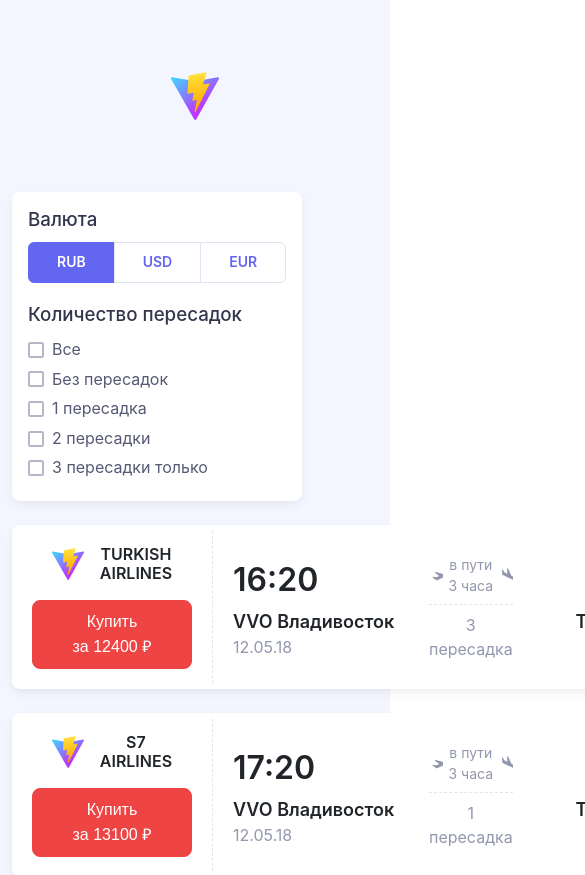
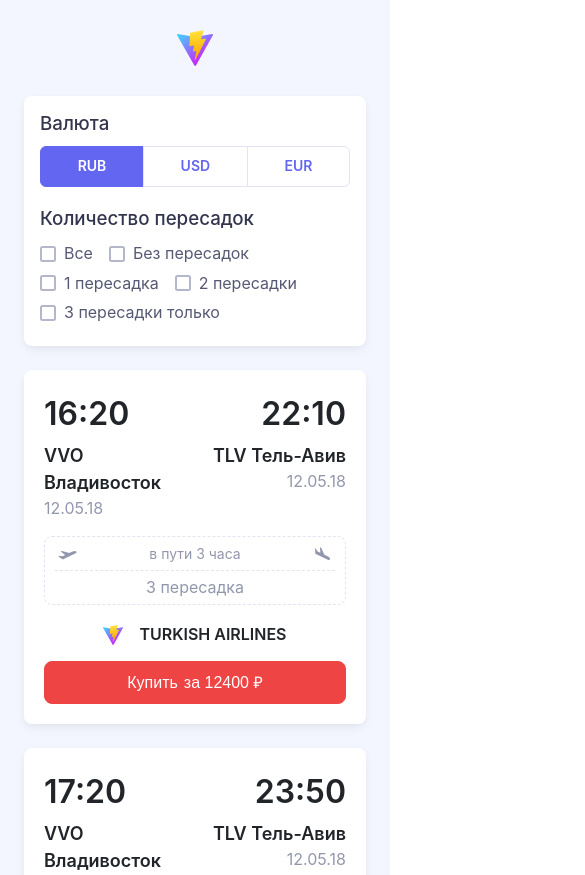
Before and after one commit to uzunhair/test-ticket, a React (Vite) app: page /tickets in a window 390 px wide. Shown: the top 875 px of the page, 585 px wide, since content can reach past the window. Built offline with nearby package versions, Linux system fonts and the light colour scheme.

Commit message:
Добавил адаптивность

```diff
--- a/src/pages/TicketsPage/TicketsPage.module.scss
+++ b/src/pages/TicketsPage/TicketsPage.module.scss
@@ -1,16 +1,21 @@
 .layout {
-  padding-top: 3rem;
-  padding-bottom: 3rem;
+  --gutter: 1.5rem;
+  @media (min-width: 992px) {
+    --gutter: 3rem;
+  }
+
+  padding-top: var(--gutter);
+  padding-bottom: var(--gutter);
 }
 
 .container {
   width: 100%;
-  padding-right: calc(var(--gutter-x)* .5);
-  padding-left: calc(var(--gutter-x)* .5);
+  padding-right: var(--gutter-x);
+  padding-left: var(--gutter-x);
   margin-right: auto;
   margin-left: auto;
 
-  @media (min-width: 1024px) {
+  @media (min-width: 992px) {
     max-width: 1280px;
   }
 }
@@ -34,11 +39,11 @@
 }
 
 .logo {
-  height: 6em;
-  padding: 1.5em;
+  height: calc(var(--gutter) * 2);
+  padding: calc(var(--gutter) * 0.25);
   will-change: filter;
   transition: filter 300ms;
-  margin-bottom: 3rem;
+  margin-bottom: var(--gutter);
 }
 
 .logo:hover {
--- a/src/shared/ui/Ticket/Ticket.module.scss
+++ b/src/shared/ui/Ticket/Ticket.module.scss
@@ -5,31 +5,54 @@
   border-radius: var(--card-border-radius);
   box-shadow: 0 0.275rem 0.75rem -0.0625rem rgba(11, 15, 25, 0.06), 0 0.125rem 0.4rem -0.0625rem rgba(11, 15, 25, 0.03);
   padding: 1.25rem;
-  min-height: 164px;
+  flex-direction: column-reverse;
+
+  @media (min-width: 992px) {
+    flex-direction: row;
+  }
 }
 
 .divider {
+  display: none;
+
+  @media (min-width: 992px) {
+    display: block;
     border-right: 1px dashed var(--border-color);
     margin-top: -14px;
     margin-bottom: -14px;
   }
+}
 
 .action {
   display: flex;
-  flex-direction: column;
+  gap: 1rem;
+  flex-wrap: wrap;
+  justify-content: center;
+
+  @media (min-width: 576px) {
+    justify-content: space-between;
+  }
+
+  @media (min-width: 992px) {
+    width: 160px;
+    height: 100%;
     align-items: center;
     justify-content: center;
-  gap: 1rem;
-  width: 160px;
-  height: 100%;
+    flex-direction: column;
+  }
 }
 
 .body {
   flex: 1 1 auto;
   display: flex;
+  gap: 1rem;
+  flex-wrap: wrap;
+
+  @media (min-width: 768px) {
+    flex-direction: row;
     align-items: center;
-  gap: 1rem;
     justify-content: space-between;
+  }
 }
 
 .company {
@@ -43,7 +66,10 @@
   line-height: 1.2;
 
   .companyFit {
+
+    @media (min-width: 992px) {
       flex: 0 0 0;
+    }
   }
 
   span {
@@ -52,12 +78,17 @@
   }
 }
 
+.logo {
+  width: 1.25rem;
+}
+
 .btn {
   display: inline-flex;
   align-items: center;
   justify-content: center;
   color: #fff;
   width: 100%;
+  gap: 3px;
   background-color: #ef4444;
   border: 1px solid #ef4444;
   border-radius: var(--card-border-radius);
@@ -67,6 +98,15 @@
   padding: 0.5rem 1.5rem;
   cursor: pointer;
   transition: all .2s ease-in-out;
+
+  @media (min-width: 576px) {
+    width: 50%;
+  }
+
+  @media (min-width: 992px) {
+    width: 100%;
+    flex-wrap: wrap;
+  }
 
   &:hover, &:active {
     border-color: #ec2121;
@@ -90,18 +130,35 @@
 }
 
 .departure {
+  order: 1;
+  flex-basis: calc(50% - 0.5rem);
+  @media (min-width: 768px) {
     flex: 0 0 180px;
+  }
 }
 
 .arrival {
+  order: 2;
+  flex-basis: calc(50% - 0.5rem);
+  text-align: right;
+
+  @media (min-width: 768px) {
     flex: 0 0 180px;
-  text-align: right;
+    order: 4;
+  }
 }
 
 .stops {
+  order: 3;
   flex: 1 0 0;
   color: var(--gray-600);
   text-align: center;
+
+  @media (max-width: 767px) {
+    border: 1px dashed var(--border-color);
+    border-radius: 0.5rem;
+    padding: 5px 10px;
+  }
 }
 
 .plane {
@@ -112,7 +169,12 @@
 
 .planeTime {
   font-size: 0.875rem;
+  padding-bottom: 0.25rem;
+  margin-bottom: 0.25rem;
+  border-bottom: 1px dashed var(--border-color);
+
+  @media (min-width: 992px) {
     padding-bottom: 0.5rem;
     margin-bottom: 0.5rem;
-  border-bottom: 1px dashed var(--border-color);
   }
+}
--- a/src/shared/ui/Ticket/Ticket.tsx
+++ b/src/shared/ui/Ticket/Ticket.tsx
@@ -39,7 +39,8 @@ export const Ticket = ({
           </div>
         </div>
         <button type="button" className={styles.btn}>
-          Купить <br /> за {price} ₽
+          Купить <span className={styles.btnDivider} />
+          за {price} ₽
         </button>
       </div>
       <div className={styles.divider} />
--- a/src/shared/ui/Transfer/Transfer.module.scss
+++ b/src/shared/ui/Transfer/Transfer.module.scss
@@ -1,7 +1,13 @@
+
 .formCheck {
   margin-bottom: .25rem;
   min-height: 1.6rem;
   padding-left: 1.5rem;
+
+  @media (max-width: 1200px) {
+    display: inline-block;
+    margin-right: 1rem;
+  }
 }
 
 .formCheckInput {
--- a/src/shared/ui/Transfer/Transfer.tsx
+++ b/src/shared/ui/Transfer/Transfer.tsx
@@ -13,6 +13,7 @@ export const Transfer = () => {
   return (
     <div>
       <h3 className={stylesSidebar.title}>Количество пересадок</h3>
+      <div className={styles.form}>
         {items.map((item) => (
           <div key={item.id} className={styles.formCheck}>
             <input className={styles.formCheckInput} type="checkbox" id={item.id.toString()} />
@@ -22,5 +23,6 @@ export const Transfer = () => {
           </div>
         ))}
       </div>
+    </div>
   );
 };
--- a/src/widgets/Sidebar/Sidebar.module.scss
+++ b/src/widgets/Sidebar/Sidebar.module.scss
@@ -1,5 +1,4 @@
 .sidebar {
-  max-width: 320px;
   display: flex;
   flex-direction: column;
   align-self: flex-start;
@@ -9,8 +8,13 @@
   border-radius: var(--card-border-radius);
   box-shadow: 0 .275rem .75rem -0.0625rem rgba(11,15,25,.06),0 .125rem .4rem -0.0625rem rgba(11,15,25,.03);
   padding: 1rem;
-  position: sticky;
-  top: 1.25rem;
+  width: 100%;
+
+  @media (min-width: 1200px) {
+    position: sticky;
+    top: 1.25rem;
+    max-width: 320px;
+  }
 }
 
 .title {
--- a/src/widgets/TicketList/TicketList.module.scss
+++ b/src/widgets/TicketList/TicketList.module.scss
@@ -2,5 +2,10 @@
   display: flex;
   flex-direction: column;
   gap: 1.5rem;
-  flex: 1 0 auto;
+  width: 100%;
+
+  @media (min-width: 992px) {
+    width: auto;
+    flex: 1 0 auto;
+  }
 }
```
Lines whose indentation alone changed are shown as unchanged.
